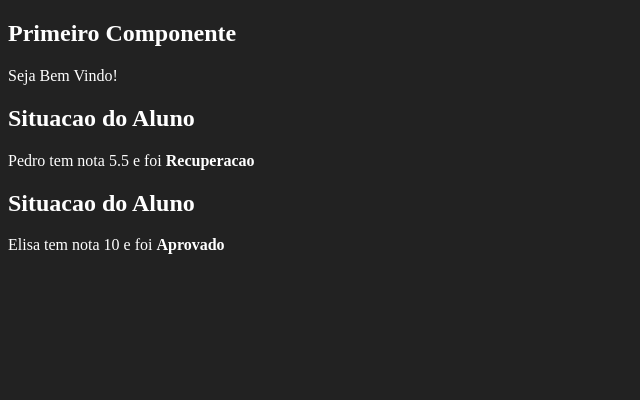
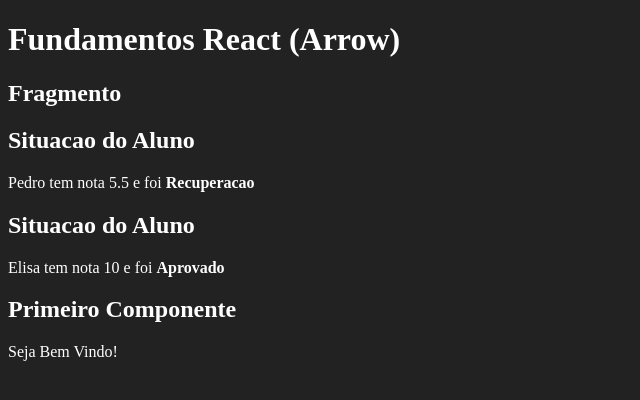
Before and after one commit to lirasusejdev/fundation, a React (Create React App) app: page / in a window 1280 px wide. Shown: the top 400 px of the page, without its empty margins (0-640 px from the left). Built offline with nearby package versions, Linux system fonts and the light colour scheme.

Commit message:
add new components

```diff
--- /dev/null
+++ b/src/App.jsx
@@ -0,0 +1,18 @@
+import React from 'react'
+
+import Card from './layout/Card'
+import Primeiro from './components/basicos/Primeiro'
+import ComParametros from './components/basicos/ComParametros'
+import Fragmento from './components/basicos/Fragmento'
+
+export default props => {
+  return (
+    <div id="app">
+      <h1>Fundamentos React (Arrow)</h1>
+      <Fragmento />
+      <ComParametros titulo="Situacao do Aluno" aluno="Pedro" nota="5.5" />
+      <ComParametros titulo="Situacao do Aluno" aluno="Elisa" nota="10" />
+      <Primeiro></Primeiro>
+    </div>
+  )
+}
--- /dev/null
+++ b/src/components/basicos/Fragmento.jsx
@@ -0,0 +1,9 @@
+import React from 'react'
+
+export default function Fragmento(props) {
+  return (
+    <React.Fragment>
+      <h2>Fragmento</h2>
+    </React.Fragment>
+  )
+}
--- /dev/null
+++ b/src/components/layout/Card.jsx
@@ -0,0 +1,5 @@
+import React from 'react'
+
+export default props => {
+  return <div>Card</div>
+}
--- a/src/index.js
+++ b/src/index.js
@@ -2,14 +2,8 @@
 import ReactDOM from 'react-dom'
 import React from 'react'
 
-import Primeiro from './components/basicos/Primeiro'
-import ComParametros from './components/basicos/ComParametros'
+import App from './App'
 
 ReactDOM.render(
-  <div>
-    <Primeiro></Primeiro>
-    <ComParametros titulo="Situacao do Aluno" aluno="Pedro" nota="5.5" />
-    <ComParametros titulo="Situacao do Aluno" aluno="Elisa" nota="10" />
-  </div>,
-  document.getElementById('root')
-)
+  <App/>,
+  document.getElementById('root'))
```
